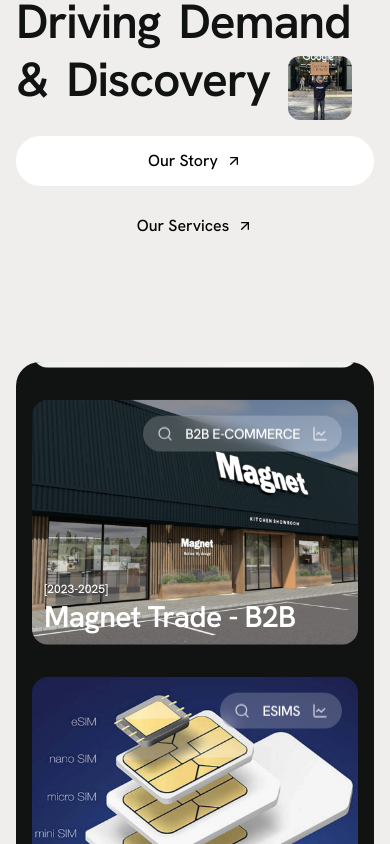
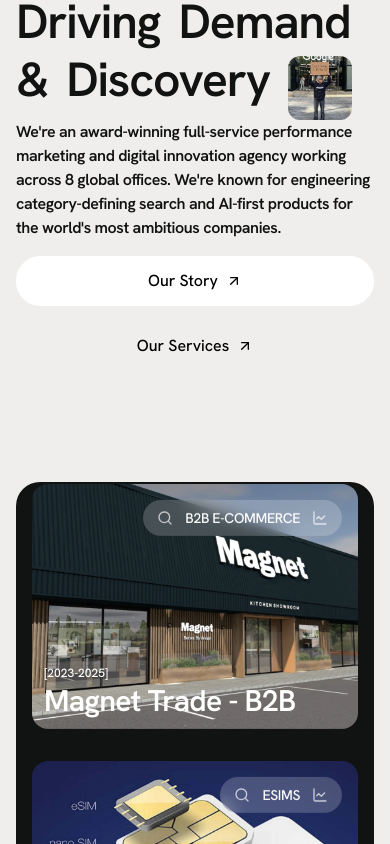
Before and after one commit to RahulKhanSuvo/rise-at-seven, a Next.js app: page / in a window 390 px wide. Shown: the part 1120-1964 px from the top of the page. Built offline with nearby package versions, Linux system fonts and the light colour scheme.

Commit message:
feat: add agency description paragraph for mobile view in Agencies component

```diff
--- a/src/components/agencyLogoMrq/Agencies.tsx
+++ b/src/components/agencyLogoMrq/Agencies.tsx
@@ -38,6 +38,14 @@ export default function Agencies() {
               </div>
             </div>
           </div>
+          <p className="text-justify-start text-grey-900 md:mt-10 md:hidden font-semibold tracking-tight">
+            We&apos;re an award-winning full-service performance marketing and
+            digital innovation agency working across 8 global offices.
+            We&apos;re known for engineering category-defining search and
+            AI-first products for the world&apos;s most ambitious companies.
+          </p>
+
+          {/* Button Section */}
           <div className="flex flex-wrap gap-4 mt-4">
             <Button
               className="w-full md:w-auto"
```
